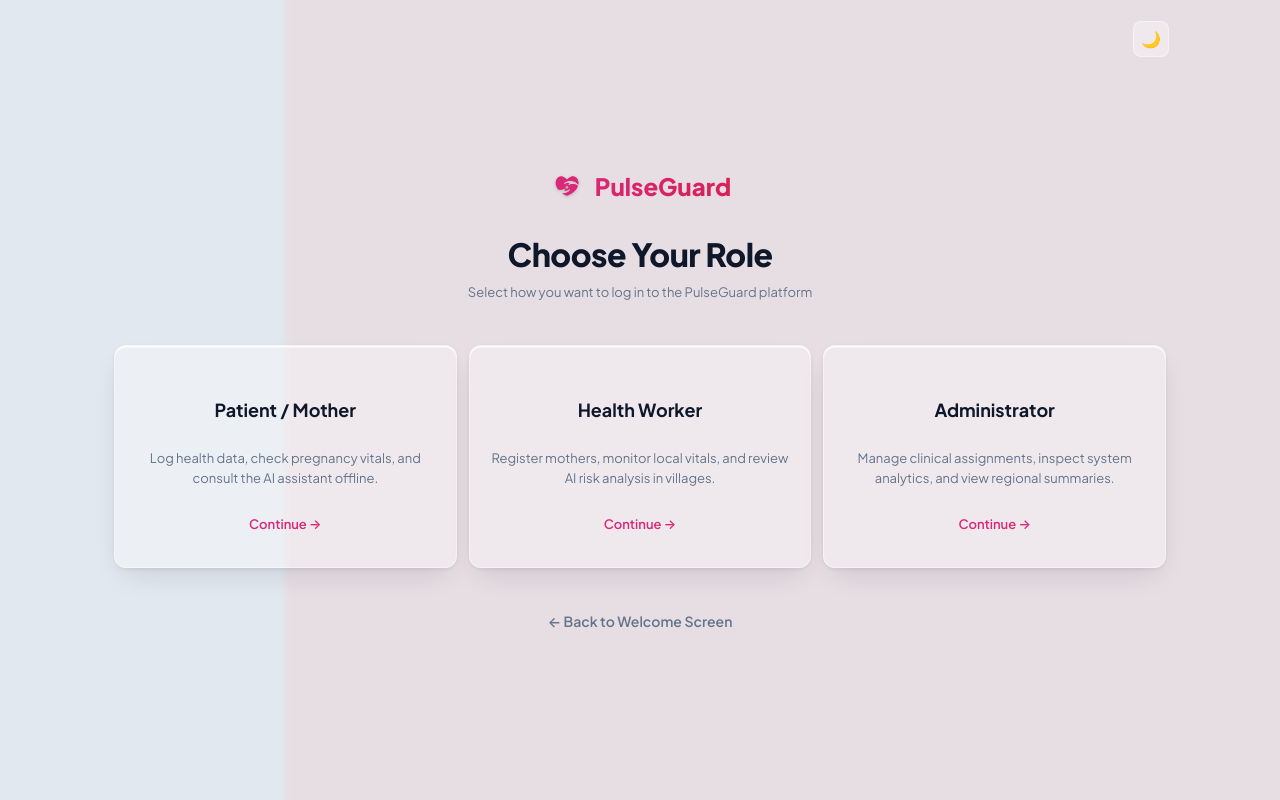
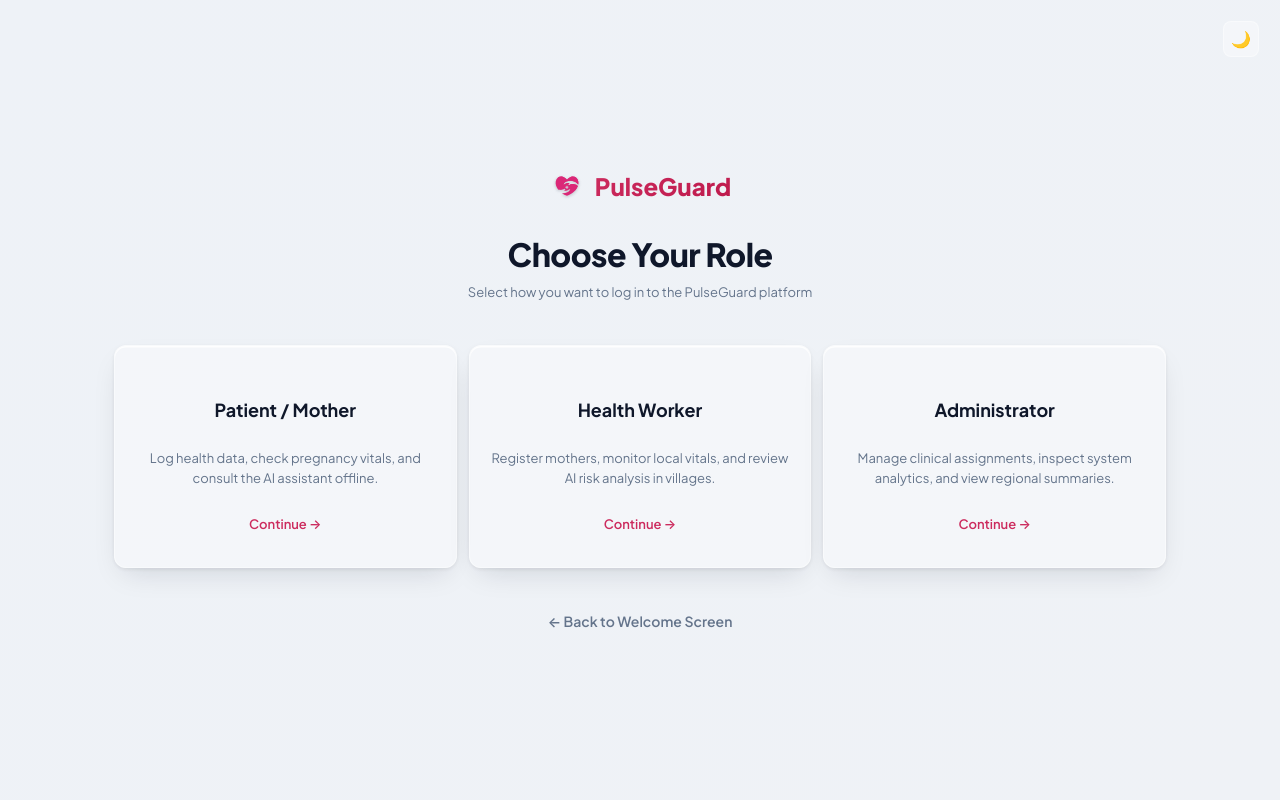
Before and after one commit to ishmam259/PulseGuard, a React (Vite) app in the folder frontend/: page /role in a window 1280 px wide. Built offline with nearby package versions, Linux system fonts and the light colour scheme; no server answers.

Commit message:
UI Bugs Fixed

```diff
--- a/frontend/src/App.css
+++ b/frontend/src/App.css
@@ -61,12 +61,12 @@
   background: var(--gradient-primary);
   color: #FFFFFF;
   border-color: rgba(255, 255, 255, 0.15);
-  box-shadow: 0 4px 16px rgba(219, 39, 119, 0.3), inset 0 1px 0 rgba(255, 255, 255, 0.25);
+  box-shadow: 0 4px 16px rgba(204, 43, 94, 0.3), inset 0 1px 0 rgba(255, 255, 255, 0.25);
 }
 
 .btn--primary:hover {
-  background: linear-gradient(135deg, #f43f5e 0%, #db2777 100%);
-  box-shadow: 0 6px 20px rgba(219, 39, 119, 0.45), inset 0 1px 0 rgba(255, 255, 255, 0.35);
+  background: linear-gradient(135deg, #e13354 0%, #cc2b5e 100%);
+  box-shadow: 0 6px 20px rgba(204, 43, 94, 0.45), inset 0 1px 0 rgba(255, 255, 255, 0.35);
   transform: translateY(-1.5px);
 }
 
@@ -144,7 +144,7 @@
 .badge--online {
   background: var(--color-primary-dim);
   color: var(--color-primary);
-  border: 1px solid rgba(219, 39, 119, 0.25);
+  border: 1px solid rgba(204, 43, 94, 0.25);
 }
 .badge--online::before {
   content: '';
@@ -197,7 +197,7 @@
 .badge--low {
   background: var(--color-primary-dim);
   color: var(--color-primary);
-  border: 1px solid rgba(219, 39, 119, 0.3);
+  border: 1px solid rgba(204, 43, 94, 0.3);
 }
 
 .input {
@@ -220,6 +220,17 @@
   border-color: var(--color-primary);
   box-shadow: var(--shadow-card), var(--shadow-glow-primary);
   background: var(--color-surface-hover);
+}
+
+/* Chrome/Safari browser autofill custom styles to remove the default light-blue/whitish background */
+.input:-webkit-autofill,
+.input:-webkit-autofill:hover,
+.input:-webkit-autofill:focus,
+.input:-webkit-autofill:active {
+  -webkit-background-clip: text !important;
+  background-clip: text !important;
+  -webkit-text-fill-color: var(--color-text) !important;
+  transition: background-color 5000s ease-in-out 0s;
 }
 
 /* ── Input Wrapper with Icon ── */
@@ -747,14 +758,14 @@ select.input option {
 
 .chat-bubble.ai {
   background: var(--color-primary-dim);
-  border: 1px solid rgba(219, 39, 119, 0.15);
+  border: 1px solid rgba(204, 43, 94, 0.15);
   align-self: flex-start;
   border-bottom-left-radius: 4px;
 }
 
 .chat-bubble.user {
   background: var(--color-secondary-dim);
-  border: 1px solid rgba(219, 39, 119, 0.08);
+  border: 1px solid rgba(204, 43, 94, 0.08);
   align-self: flex-end;
   border-bottom-right-radius: 4px;
 }
@@ -764,7 +775,7 @@ select.input option {
   gap: 4px;
   padding: 12px 16px;
   background: var(--color-primary-dim);
-  border: 1px solid rgba(219, 39, 119, 0.15);
+  border: 1px solid rgba(204, 43, 94, 0.15);
   border-radius: var(--radius-lg);
   border-bottom-left-radius: 4px;
   align-self: flex-start;
@@ -811,7 +822,7 @@ select.input option {
 }
 
 .chip:hover {
-  background: rgba(219, 39, 119, 0.25);
+  background: rgba(204, 43, 94, 0.25);
   border-color: var(--color-primary);
 }
 
@@ -834,7 +845,7 @@ select.input option {
   color: var(--color-primary);
   font-size: 13px;
   font-weight: 600;
-  border: 1px solid rgba(219, 39, 119, 0.15);
+  border: 1px solid rgba(204, 43, 94, 0.15);
 }
 
 .pill.warning {
@@ -1007,9 +1018,40 @@ select.input option {
   min-height: 100vh;
   display: grid;
   grid-template-columns: 1fr;
-  background: var(--gradient-shell);
-  backdrop-filter: var(--blur-glass);
-  -webkit-backdrop-filter: var(--blur-glass);
+  background: linear-gradient(135deg, var(--color-bg-start), var(--color-bg-end));
+}
+
+.onboarding-page-wrapper {
+  min-height: 100vh;
+  width: 100%;
+  background: linear-gradient(135deg, var(--color-bg-start), var(--color-bg-end));
+}
+
+.onboarding-error-alert {
+  display: flex;
+  align-items: flex-start;
+  gap: 10px;
+  background: rgba(239, 68, 68, 0.08);
+  border: 1px solid rgba(239, 68, 68, 0.18);
+  border-left: 4px solid var(--color-danger);
+  border-radius: var(--radius-md);
+  padding: 12px 16px;
+  margin-bottom: 1.5rem;
+  width: 100%;
+  box-sizing: border-box;
+}
+
+.onboarding-error-alert .error-icon {
+  margin-top: 2px;
+  flex-shrink: 0;
+}
+
+.onboarding-error-alert .error-text {
+  font-size: 13px;
+  font-weight: 500;
+  line-height: 1.5;
+  color: var(--color-text);
+  text-align: left;
 }
 
 @media (min-width: 1024px) {
--- a/frontend/src/index.css
+++ b/frontend/src/index.css
@@ -15,19 +15,19 @@
   --color-surface-solid: rgba(255, 255, 255, 0.45);
   --color-surface-elevated: rgba(255, 255, 255, 0.55);
 
-  --color-blob-1: radial-gradient(ellipse, rgba(219, 39, 119, 0.10) 0%, rgba(148, 163, 184, 0.10) 40%, transparent 70%);
+  --color-blob-1: radial-gradient(ellipse, rgba(204, 43, 94, 0.10) 0%, rgba(148, 163, 184, 0.10) 40%, transparent 70%);
   --color-blob-2: radial-gradient(ellipse, rgba(148, 163, 184, 0.12) 0%, transparent 70%);
-  --color-blob-3: radial-gradient(ellipse, rgba(219, 39, 119, 0.06) 0%, rgba(148, 163, 184, 0.06) 50%, transparent 70%);
+  --color-blob-3: radial-gradient(ellipse, rgba(204, 43, 94, 0.06) 0%, rgba(148, 163, 184, 0.06) 50%, transparent 70%);
   --color-blob-4: radial-gradient(ellipse, rgba(99, 102, 241, 0.05) 0%, transparent 70%);
   --color-blob-5: radial-gradient(ellipse, rgba(16, 185, 129, 0.05) 0%, transparent 70%);
 
-  --color-primary: #db2777;
-  --color-primary-light: #D62054;
-  --color-primary-dim: rgba(219, 39, 119, 0.14);
-  --color-primary-glow: rgba(219, 39, 119, 0.25);
+  --color-primary: #cc2b5e;
+  --color-primary-light: #be1a4c;
+  --color-primary-dim: rgba(204, 43, 94, 0.14);
+  --color-primary-glow: rgba(204, 43, 94, 0.25);
 
-  --color-secondary: #D4536A;
-  --color-secondary-dim: rgba(219, 39, 119, 0.08);
+  --color-secondary: #cb4e65;
+  --color-secondary-dim: rgba(204, 43, 94, 0.08);
 
   --color-success: #059669;
   --color-success-dim: rgba(16, 185, 129, 0.13);
@@ -47,21 +47,21 @@
   --color-border-light: rgba(255, 255, 255, 0.60);
 
   /* ── Gradients ── */
-  --gradient-primary: linear-gradient(135deg, #db2777, #D62054);
+  --gradient-primary: linear-gradient(135deg, #cc2b5e, #be1a4c);
   --gradient-danger: linear-gradient(135deg, #dc2626, #ef4444);
   --gradient-warning: linear-gradient(135deg, #f59e0b, #fbbf24);
   --gradient-surface: linear-gradient(135deg, rgba(255, 255, 255, 0.45), rgba(255, 255, 255, 0.20));
   --gradient-shell: linear-gradient(135deg, rgba(255, 255, 255, 0.15), rgba(255, 255, 255, 0.05));
-  --gradient-bg: linear-gradient(to right, #e7dee3 0%, #e7dee3 100%);
+  --gradient-bg: linear-gradient(to right, #ece7e8 0%, #ece7e8 100%);
 
   /* ── Shadows ── */
   --shadow-sm: 0 2px 8px rgba(15, 23, 42, 0.04);
   --shadow-card: 0 12px 30px -10px rgba(15, 23, 42, 0.15), 0 1.5px 4px rgba(15, 23, 42, 0.08), inset 0 1.5px 0 rgba(255, 255, 255, 0.85);
   --shadow-elevated: 0 25px 50px -12px rgba(15, 23, 42, 0.18), inset 0 1.5px 0 rgba(255, 255, 255, 0.85);
-  --shadow-glow-primary: 0 0 20px rgba(219, 39, 119, 0.08);
+  --shadow-glow-primary: 0 0 20px rgba(204, 43, 94, 0.08);
   --shadow-glow-danger: 0 0 20px rgba(239, 68, 68, 0.08);
   --shadow-inset: inset 0 1px 0 rgba(255, 255, 255, 0.8);
-  --shadow-nav: 3px 0 30px rgba(219, 39, 119, 0.07), inset -1px 0 0 rgba(255, 255, 255, 0.9);
+  --shadow-nav: 3px 0 30px rgba(204, 43, 94, 0.07), inset -1px 0 0 rgba(255, 255, 255, 0.9);
 
   /* ── Grid/Scrollbar ── */
   --grid-color: rgba(0, 0, 0, 0.06);
@@ -125,19 +125,19 @@
   --color-surface-solid: rgba(255, 255, 255, 0.07);
   --color-surface-elevated: rgba(255, 255, 255, 0.09);
 
-  --color-blob-1: radial-gradient(ellipse, rgba(219, 39, 119, 0.12) 0%, rgba(99, 102, 241, 0.08) 40%, transparent 70%);
+  --color-blob-1: radial-gradient(ellipse, rgba(204, 43, 94, 0.12) 0%, rgba(99, 102, 241, 0.08) 40%, transparent 70%);
   --color-blob-2: radial-gradient(ellipse, rgba(99, 102, 241, 0.08) 0%, transparent 70%);
-  --color-blob-3: radial-gradient(ellipse, rgba(219, 39, 119, 0.08) 0%, rgba(99, 102, 241, 0.05) 50%, transparent 70%);
+  --color-blob-3: radial-gradient(ellipse, rgba(204, 43, 94, 0.08) 0%, rgba(99, 102, 241, 0.05) 50%, transparent 70%);
   --color-blob-4: radial-gradient(ellipse, rgba(99, 102, 241, 0.05) 0%, transparent 70%);
   --color-blob-5: radial-gradient(ellipse, rgba(16, 185, 129, 0.03) 0%, transparent 70%);
 
-  --color-primary: #db2777;
-  --color-primary-light: #D62054;
-  --color-primary-dim: rgba(219, 39, 119, 0.12);
-  --color-primary-glow: rgba(219, 39, 119, 0.2);
+  --color-primary: #cc2b5e;
+  --color-primary-light: #be1a4c;
+  --color-primary-dim: rgba(204, 43, 94, 0.12);
+  --color-primary-glow: rgba(204, 43, 94, 0.2);
 
-  --color-secondary: #D4536A;
-  --color-secondary-dim: rgba(219, 39, 119, 0.08);
+  --color-secondary: #cb4e65;
+  --color-secondary-dim: rgba(204, 43, 94, 0.08);
 
   --color-success: #34d399;
   --color-success-dim: rgba(16, 185, 129, 0.12);
@@ -157,17 +157,17 @@
   --color-border-light: rgba(255, 255, 255, 0.18);
 
   /* ── Gradients ── */
-  --gradient-primary: linear-gradient(135deg, #db2777, #D62054);
+  --gradient-primary: linear-gradient(135deg, #cc2b5e, #be1a4c);
   --gradient-danger: linear-gradient(135deg, #f87171, #ef4444);
   --gradient-surface: linear-gradient(135deg, rgba(255, 255, 255, 0.075), rgba(255, 255, 255, 0.035));
   --gradient-shell: linear-gradient(135deg, rgba(255, 255, 255, 0.075), rgba(255, 255, 255, 0.035));
-  --gradient-bg: linear-gradient(to right, #120a0d 0%, #120a0d 100%);
+  --gradient-bg: linear-gradient(to right, #0e0a0b 0%, #0e0a0b 100%);
 
   /* ── Shadows ── */
   --shadow-sm: 0 2px 8px rgba(0, 0, 0, 0.2);
   --shadow-card: 0 10px 30px -10px rgba(0, 0, 0, 0.35), 0 1px 3px rgba(0, 0, 0, 0.15), inset 0 1px 0 rgba(255, 255, 255, 0.06);
   --shadow-elevated: 0 20px 40px -15px rgba(0, 0, 0, 0.5), inset 0 1px 0 rgba(255, 255, 255, 0.03);
-  --shadow-glow-primary: 0 0 20px rgba(219, 39, 119, 0.1);
+  --shadow-glow-primary: 0 0 20px rgba(204, 43, 94, 0.1);
   --shadow-glow-danger: 0 0 20px rgba(239, 68, 68, 0.1);
   --shadow-inset: inset 0 1px 0 rgba(255, 255, 255, 0.02);
   --shadow-nav: 0 10px 30px -10px rgba(0, 0, 0, 0.3), inset -1px 0 0 rgba(255, 255, 255, 0.02);
@@ -196,19 +196,19 @@
     --color-surface-solid: rgba(255, 255, 255, 0.07);
     --color-surface-elevated: rgba(255, 255, 255, 0.09);
 
-    --color-blob-1: radial-gradient(ellipse, rgba(219, 39, 119, 0.12) 0%, rgba(99, 102, 241, 0.08) 40%, transparent 70%);
+    --color-blob-1: radial-gradient(ellipse, rgba(204, 43, 94, 0.12) 0%, rgba(99, 102, 241, 0.08) 40%, transparent 70%);
     --color-blob-2: radial-gradient(ellipse, rgba(99, 102, 241, 0.08) 0%, transparent 70%);
-    --color-blob-3: radial-gradient(ellipse, rgba(219, 39, 119, 0.08) 0%, rgba(99, 102, 241, 0.05) 50%, transparent 70%);
+    --color-blob-3: radial-gradient(ellipse, rgba(204, 43, 94, 0.08) 0%, rgba(99, 102, 241, 0.05) 50%, transparent 70%);
     --color-blob-4: radial-gradient(ellipse, rgba(99, 102, 241, 0.05) 0%, transparent 70%);
     --color-blob-5: radial-gradient(ellipse, rgba(16, 185, 129, 0.03) 0%, transparent 70%);
 
-    --color-primary: #db2777;
-    --color-primary-light: #D62054;
-    --color-primary-dim: rgba(219, 39, 119, 0.12);
-    --color-primary-glow: rgba(219, 39, 119, 0.2);
+    --color-primary: #cc2b5e;
+    --color-primary-light: #be1a4c;
+    --color-primary-dim: rgba(204, 43, 94, 0.12);
+    --color-primary-glow: rgba(204, 43, 94, 0.2);
 
-    --color-secondary: #D4536A;
-    --color-secondary-dim: rgba(219, 39, 119, 0.08);
+    --color-secondary: #cb4e65;
+    --color-secondary-dim: rgba(204, 43, 94, 0.08);
 
     --color-success: #34d399;
     --color-success-dim: rgba(16, 185, 129, 0.12);
@@ -228,17 +228,17 @@
     --color-border-light: rgba(255, 255, 255, 0.18);
 
     /* ── Gradients ── */
-    --gradient-primary: linear-gradient(135deg, #db2777, #D62054);
+    --gradient-primary: linear-gradient(135deg, #cc2b5e, #be1a4c);
     --gradient-danger: linear-gradient(135deg, #f87171, #ef4444);
     --gradient-surface: linear-gradient(135deg, rgba(255, 255, 255, 0.075), rgba(255, 255, 255, 0.035));
     --gradient-shell: linear-gradient(135deg, rgba(255, 255, 255, 0.075), rgba(255, 255, 255, 0.035));
-    --gradient-bg: linear-gradient(to right, #120a0d 0%, #120a0d 100%);
+    --gradient-bg: linear-gradient(to right, #0e0a0b 0%, #0e0a0b 100%);
 
     /* ── Shadows ── */
     --shadow-sm: 0 2px 8px rgba(0, 0, 0, 0.2);
     --shadow-card: 0 10px 30px -10px rgba(0, 0, 0, 0.35), 0 1px 3px rgba(0, 0, 0, 0.15), inset 0 1px 0 rgba(255, 255, 255, 0.06);
     --shadow-elevated: 0 20px 40px -15px rgba(0, 0, 0, 0.5), inset 0 1px 0 rgba(255, 255, 255, 0.03);
-    --shadow-glow-primary: 0 0 20px rgba(219, 39, 119, 0.1);
+    --shadow-glow-primary: 0 0 20px rgba(204, 43, 94, 0.1);
     --shadow-glow-danger: 0 0 20px rgba(239, 68, 68, 0.1);
     --shadow-inset: inset 0 1px 0 rgba(255, 255, 255, 0.02);
     --shadow-nav: 0 10px 30px -10px rgba(0, 0, 0, 0.3), inset -1px 0 0 rgba(255, 255, 255, 0.02);
@@ -376,8 +376,8 @@ p { margin: 0; }
 }
 
 @keyframes pulseGlow {
-  0%, 100% { box-shadow: 0 0 0 0 rgba(219, 39, 119, 0.4); }
-  50% { box-shadow: 0 0 0 12px rgba(219, 39, 119, 0); }
+  0%, 100% { box-shadow: 0 0 0 0 rgba(204, 43, 94, 0.4); }
+  50% { box-shadow: 0 0 0 12px rgba(204, 43, 94, 0); }
 }
 
 @keyframes pulseRed {
@@ -435,14 +435,14 @@ p { margin: 0; }
 /* Desktop background layout zones (places neutral backdrop behind the sidebar only when visible) */
 @media (min-width: 768px) {
   :root {
-    --gradient-bg: linear-gradient(to right, #e2e8f0 0px, #e2e8f0 280px, #e7dee3 290px, #e7dee3 100%);
+    --gradient-bg: linear-gradient(to right, #e2e8f0 0px, #e2e8f0 280px, #ece7e8 290px, #ece7e8 100%);
   }
   :root.dark {
-    --gradient-bg: linear-gradient(to right, #050608 0px, #050608 280px, #120a0d 290px, #120a0d 100%);
+    --gradient-bg: linear-gradient(to right, #050608 0px, #050608 280px, #0e0a0b 290px, #0e0a0b 100%);
   }
   @media (prefers-color-scheme: dark) {
     :root:not(.light) {
-      --gradient-bg: linear-gradient(to right, #050608 0px, #050608 280px, #120a0d 290px, #120a0d 100%);
+      --gradient-bg: linear-gradient(to right, #050608 0px, #050608 280px, #0e0a0b 290px, #0e0a0b 100%);
     }
   }
 }
--- a/frontend/src/pages/RoleSelection.jsx
+++ b/frontend/src/pages/RoleSelection.jsx
@@ -28,7 +28,7 @@ export default function RoleSelection() {
   ]
 
   return (
-    <section className="page animate-fade-in" style={{ minHeight: '100vh', display: 'flex', flexDirection: 'column', justifyContent: 'center' }}>
+    <div className="onboarding-page-wrapper">
       <button
         type="button"
         className="icon-btn theme-toggle-btn"
@@ -43,6 +43,7 @@ export default function RoleSelection() {
       >
         {theme === 'dark' ? '☀️' : '🌙'}
       </button>
+      <section className="page animate-fade-in" style={{ minHeight: '100vh', display: 'flex', flexDirection: 'column', justifyContent: 'center' }}>
         <div style={{ textAlign: 'center', marginBottom: '3rem' }}>
           <div className="logo" style={{ display: 'flex', alignItems: 'center', gap: '10px', justifyContent: 'center', marginBottom: '2rem' }}>
             <img src="/assets/icons/logo-icon_transparent.svg" alt="logo" style={{ height: '36px', width: '36px' }} />
@@ -76,5 +77,6 @@ export default function RoleSelection() {
           </Link>
         </div>
       </section>
+    </div>
   )
 }
```
Also changed, not shown: frontend/src/pages/Login.jsx (+17 -2 lines), frontend/src/pages/Register.jsx (+17 -2 lines). Lines whose indentation alone changed are shown as unchanged.
